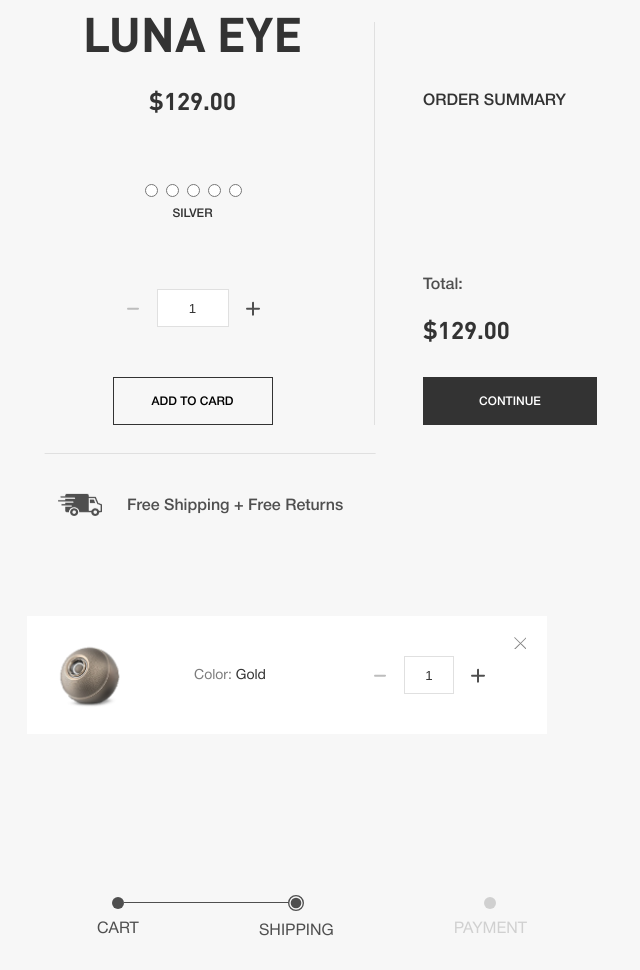
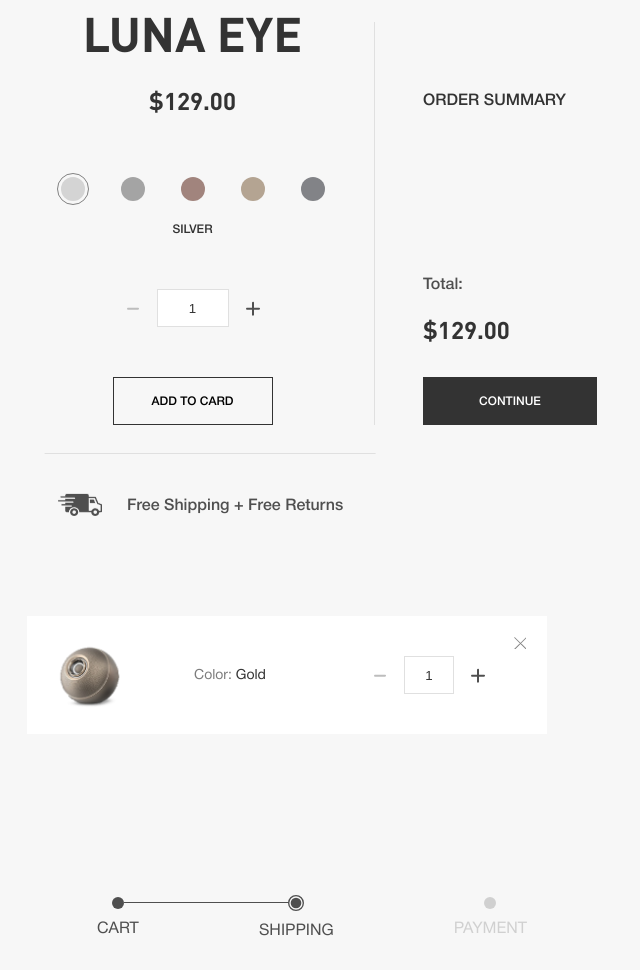
Before and after one commit to crash2bash/kickstarter, a website: page src/index.html in a window 1280 px wide. Shown: the part 5738-6708 px from the top of the page, without its empty margins (328-968 px from the left). Drawn offline with Linux system fonts and the light colour scheme.

Commit message:
add script for inputs

```diff
--- a/src/index.html
+++ b/src/index.html
@@ -242,13 +242,18 @@
         <img src="img/cart__image.png" class="cart__img">
         <p class="cart__price">$129.00</p>
         <div class="cart__color-container cart__color-container--outer">
-          <input type="radio" class="cart__color-choose cart__color-choose--silver">
-          <input type="radio" class="cart__color-choose cart__color-choose--grey">
-          <input type="radio" class="cart__color-choose cart__color-choose--bronze">
-          <input type="radio" class="cart__color-choose cart__color-choose--gold">
-          <input type="radio" class="cart__color-choose cart__color-choose--space">
-          <p class="cart__color-signature">Silver</p>
+          <input type="radio" class="cart__color-choose">
+          <span class="cart__radio cart__radio--active"></span>
+          <input type="radio" class="cart__color-choose">
+          <span class="cart__radio cart__radio--grey"></span>
+          <input type="radio" class="cart__color-choose">
+          <span class="cart__radio cart__radio--bronze"></span>
+          <input type="radio" class="cart__color-choose">
+          <span class="cart__radio cart__radio--gold"></span>
+          <input type="radio" class="cart__color-choose">
+          <span class="cart__radio cart__radio--space"></span>
         </div>
+        <p class="cart__color-signature cart__color-signature--outer">Silver</p>
         <div class="cart__amount cart__amount--outer">
           <span class="cart__price-down"></span>
           <input type="number" class="cart__value" value="1" min="1" max="10" readonly>
--- a/src/js/main.js
+++ b/src/js/main.js
@@ -14,6 +14,8 @@ const closeButton = document.querySelector(".header__close");
 const upButton = document.querySelector(".button--up");
 const inputs = document.querySelectorAll(".shipping__input");
 const placeholders = document.querySelectorAll(".shipping__placeholder");
+
+const colors = document.querySelectorAll(".cart__radio");
 
 let inputValue = 1;
 
@@ -72,6 +74,21 @@ upButton.addEventListener("click", function() {
   })
 });
 
+colors.forEach(input => {
+  input.addEventListener("click", function() {
+    removeBorderInput();
+    input.classList.add("cart__radio--active");
+  })
+});
+
+function removeBorderInput() {
+  colors.forEach(input => {
+    if (input.classList.contains("cart__radio--active")) {
+      input.classList.remove("cart__radio--active");
+    }
+  })
+}
+
 // for (let input=0; input < inputs.length; input++) {
 //   inputs[input].addEventListener("focus", function() {
 //     placeholders[input].classList.add("fake-placeholder");
--- a/src/sass/cart.scss
+++ b/src/sass/cart.scss
@@ -172,21 +172,73 @@
   }
 
   &__color-container {
-    width: 236px;
+    width: 240px;
     margin: 0 auto;
+    display: flex;
+    justify-content: space-between;
+    flex-wrap: wrap;
 
     @media (min-width: $tablet) {
       width: 272px;
-      display: flex;
-      flex-direction: row;
-      justify-content: center;
-      flex-wrap: wrap;
       margin-bottom: 50px;
-      height: 66px;
+    }
+
+    &--outer {
+      margin-bottom: 29px;
+
+      @media (min-width: $tablet) {
+        margin-bottom: 16px;
+      }
+    }
+  }
+
+  &__color-choose {
+    position: absolute;
+    margin: 0;
+
+    -webkit-appearance: none;
+    -moz-appearance: none;
+    appearance: none;
+  }
+
+  &__radio {
+    width: 32px;
+    height: 32px;
+    box-sizing: border-box;
+
+    background-image: url(/img/silver.svg);
+    background-repeat: no-repeat;
+    background-position: center;
+
+    cursor: pointer;
+
+    &--active {
+      border: 1px solid #828282;
+      border-radius: 50%;
+      cursor: auto;
+    }
+
+    &--grey {
+      background-image: url(/img/grey.svg);
+    }
+
+    &--bronze {
+      background-image: url(/img/bronze.svg);
+    }
+
+    &--gold {
+      background-image: url(/img/gold.svg);
+    }
+
+    &--space {
+      background-image: url(/img/space.svg);
     }
   }
 
   &__color-signature {
+    width: 240px;
+    margin: 0 auto;
+
     font-family: "Helvetica Medium";
     font-size: 12px;
     line-height: 18px;
@@ -196,10 +248,13 @@
 
     &--outer {
       margin-bottom: 40px;
+
+      @media (min-width: $tablet) {
+        margin-bottom: 50px;
+      }
     }
 
     @media (min-width: $tablet) {
-      margin: 0;
       width: 200px;
     }
   }
```
Also changed, not shown: src/css-prefix/style.css, src/css/cart.css, src/css/style.css, src/img/bronze.svg (added), src/img/gold.svg (added), src/img/grey.svg (added), src/img/silver.svg (added), src/img/space.svg (added).
